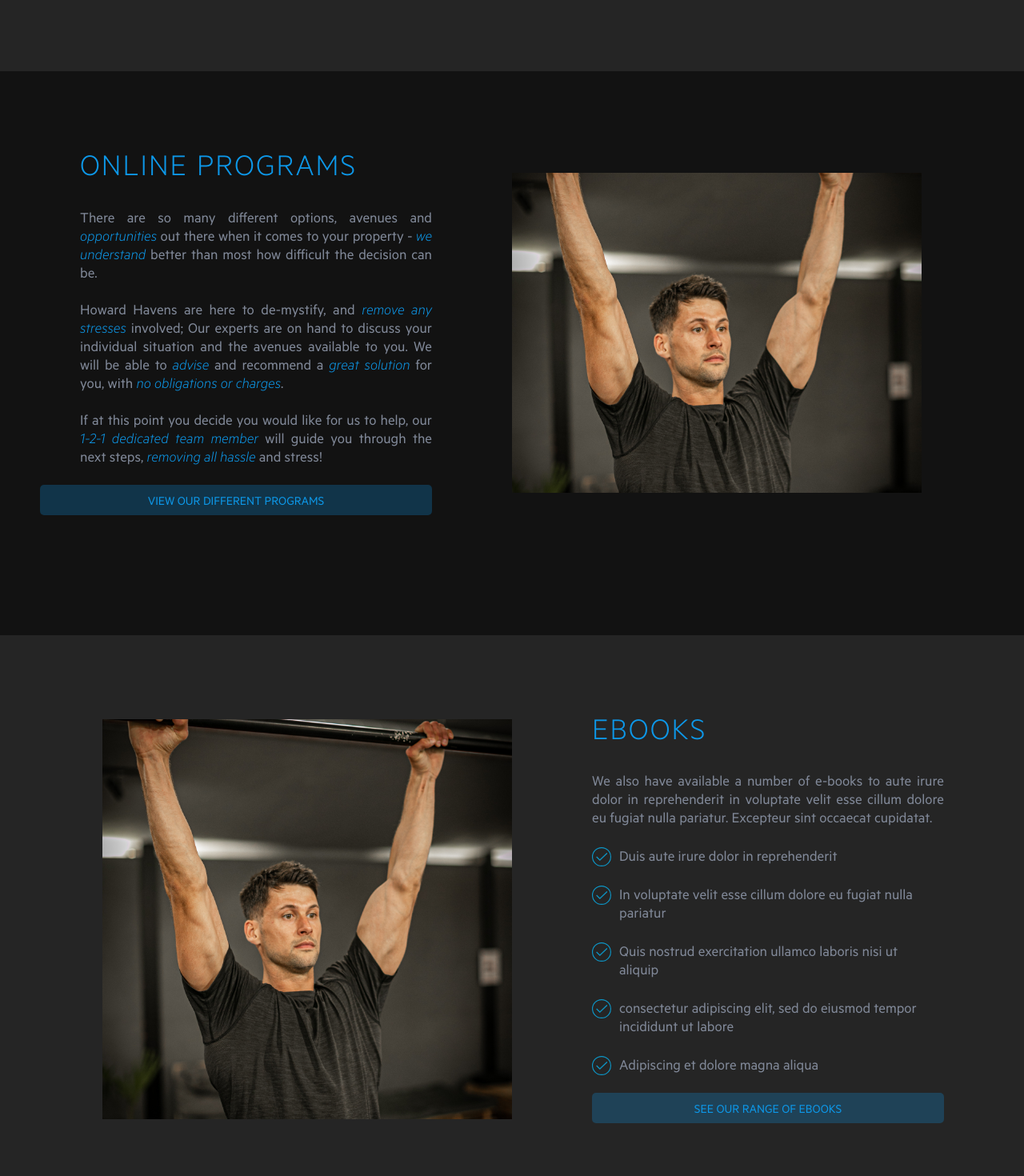
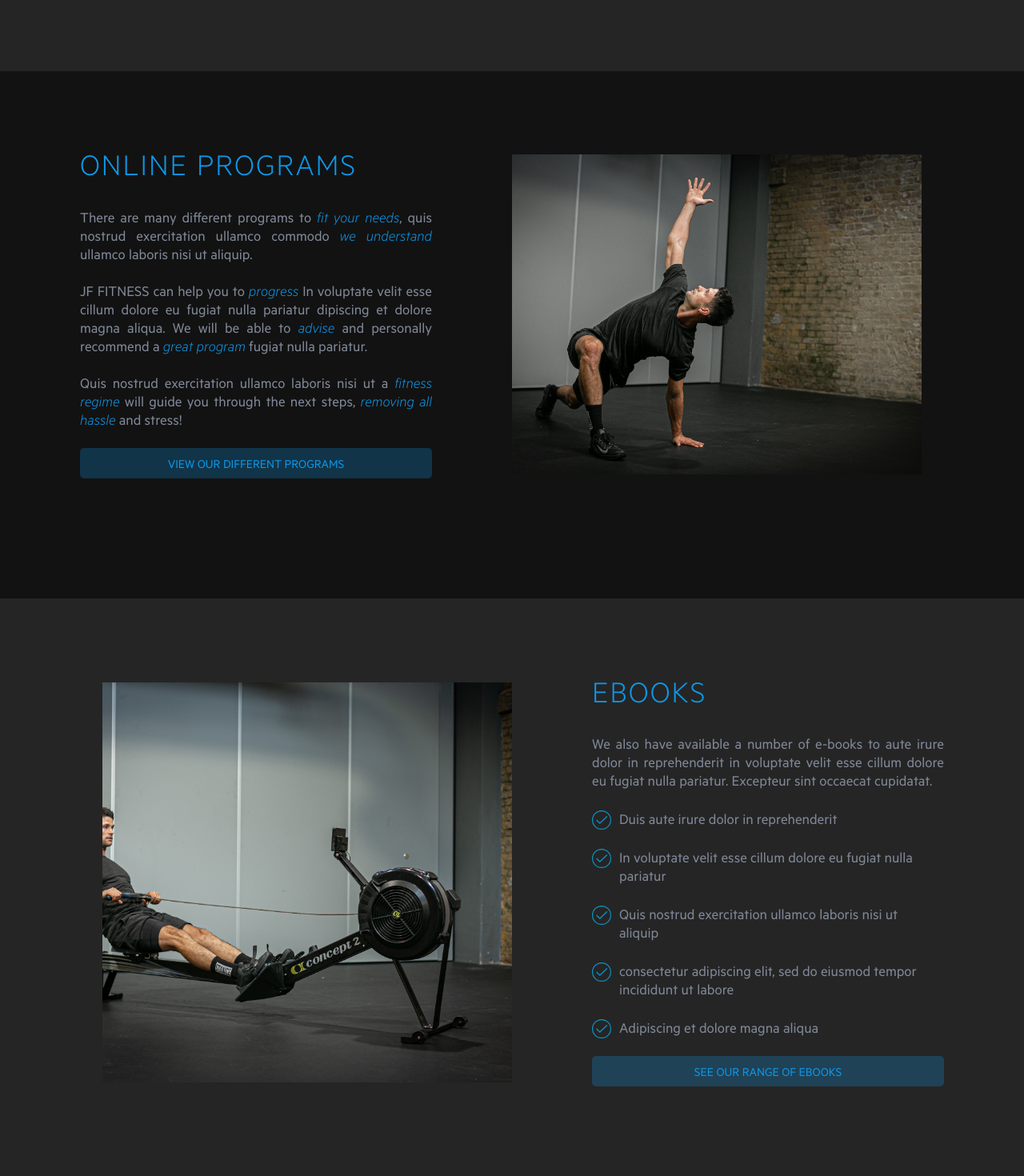
Before and after one commit to RKHTechnologies/jf-fitness, a React (Create React App) app: page / in a window 1280 px wide. Shown: the part 2860-4330 px from the top of the page at 80% size. Built offline with nearby package versions, Linux system fonts and the light colour scheme.

Commit message:
Added in homepage sections

```diff
--- a/src/Components/Services.tsx
+++ b/src/Components/Services.tsx
@@ -71,7 +71,7 @@ const Text = styled.div`
   grid-area: text;
   padding: 50px 100px;
   text-align: ${(p: ServiceProps) => p.alt ? "right" : null};
-  padding-left: ${(p: ServiceProps) => p.alt ? "50px" : null};
+  /* padding-left: ${(p: ServiceProps) => p.alt ? "50px" : null}; */
   color: rgb(255 255 255 /0.88);
 
   @media(max-width: ${SharedSettings.mobile}) {
@@ -89,13 +89,13 @@ const Title = styled.h1`
   color: ${colours.primary};
   text-transform: uppercase;
   letter-spacing: 2px;
-  padding-left: ${(p: ServiceProps) => p.alt ? "50px" : null};
+  /* padding-left: ${(p: ServiceProps) => p.alt ? "50px" : null}; */
   text-align: ${(p: ServiceProps) => p.alt ? "left" : null};
   text-transform: uppercase;
 
   @media(max-width: ${SharedSettings.mobile}) {
     font-size: 2em;
-    padding-left: 0;
+    /* padding-left: 0; */
   }
 `;
 
@@ -103,11 +103,11 @@ const Description = styled.div`
   text-align: justify;
   font-size: 1.2em;
   color: #818999;
-  padding-left: ${(p: ServiceProps) => p.alt ? "50px" :  null};
+  /* padding-left: ${(p: ServiceProps) => p.alt ? "50px" :  null}; */
 
   @media(max-width: ${SharedSettings.mobile}) {
     text-align: justify;
-    padding-left: 0;
+    /* padding-left: 0; */
   }
 `;
 
@@ -177,17 +177,10 @@ const Services: FC = ()  => {
       history.push(`${process.env.PUBLIC_URL}${link}`);
   }
 
-  const handleClick = (subject: string, address: string) => {
-    window.open(
-      `mailto:${address}@howardhavens.com?subject=${subject}`,
-      '_blank'
-    );
-  }
-
   return (
     <Container>
 
-      <Strip id="sales">
+      <Strip id="onlineCoaching">
         <Service>
           <Image image="holdUpBar2" right />
           <Text>
@@ -207,27 +200,27 @@ const Services: FC = ()  => {
         </Service>
       </Strip>
 
-      <Strip alt id="discuss">
+      <Strip alt id="onlinePrograms">
         <Service alt>
-          <Image image="pullUp" alt short />
+          <Image image="stretching" alt short />
           <Text alt>
             <Title alt>Online Programs</Title>
             <Description alt>
-              There are so many different options, avenues and <Highlight>opportunities</Highlight> out there when it comes to your property - <Highlight>we understand</Highlight> better than most how difficult the decision can be.
+              There are many different programs to <Highlight>fit your needs</Highlight>, quis nostrud exercitation ullamco commodo <Highlight>we understand</Highlight> ullamco laboris nisi ut aliquip.
               <br /><br />
-              Howard Havens are here to de-mystify, and <Highlight>remove any stresses</Highlight> involved; Our experts are on hand to discuss your individual situation and the avenues available to you.
-              We will be able to <Highlight>advise</Highlight> and recommend a <Highlight>great solution</Highlight> for you, with <Highlight>no obligations or charges</Highlight>.
+              JF FITNESS can help you to <Highlight>progress</Highlight> In voluptate velit esse cillum dolore eu fugiat nulla pariatur dipiscing et dolore magna aliqua.
+              We will be able to <Highlight>advise</Highlight> and personally recommend a <Highlight>great program</Highlight> fugiat nulla pariatur.
               <br /><br />
-              If at this point you decide you would like for us to help, our <Highlight>1-2-1 dedicated team member</Highlight> will guide you through the next steps, <Highlight>removing all hassle</Highlight> and stress!
+              Quis nostrud exercitation ullamco laboris nisi ut a <Highlight>fitness regime</Highlight> will guide you through the next steps, <Highlight>removing all hassle</Highlight> and stress!
             </Description>
             <Button onClick={() => handleNav("/onlineprograms")}>View our different programs</Button>
           </Text>
         </Service>
       </Strip>
 
-      <Strip id="tenantbuyers">
+      <Strip id="ebooks">
         <Service>
-          <Image image="pullUp" />
+          <Image image="rowing" />
           <Text>
             <Title>Ebooks</Title>
             <Description>
--- a/src/Shared/ImageLib.tsx
+++ b/src/Shared/ImageLib.tsx
@@ -9,6 +9,8 @@ import holdUpBar from '../img/_holdUpBar.jpg';
 import holdUpBar2 from '../img/_holdUpBar2.jpg';
 import pushWeight from '../img/_pushWeight.jpg';
 import barResting from '../img/_barResting.jpg';
+import stretching from '../img/_stretching.jpg';
+import rowing from '../img/_rowing.jpg';
 
 export const ImagesDesktop = {
   'rkh': rkh,
@@ -21,6 +23,8 @@ export const ImagesDesktop = {
   'holdUpBar2': holdUpBar2,
   'pushWeight': pushWeight,
   'barResting': barResting,
+  'stretching': stretching,
+  'rowing': rowing,
 }
 
 export const ImagesMobile = {
@@ -34,6 +38,8 @@ export const ImagesMobile = {
   'holdUpBar2': holdUpBar2,
   'pushWeight': pushWeight,
   'barResting': barResting,
+  'stretching': stretching,
+  'rowing': rowing,
 }
 
-export type imageLib = 'rkh' | 'jf' | 'gym' | 'gym1' | 'boxJump' | 'pullUp' | 'holdUpBar' | 'holdUpBar2' | 'pushWeight' | 'barResting';
+export type imageLib = 'rkh' | 'jf' | 'gym' | 'gym1' | 'boxJump' | 'pullUp' | 'holdUpBar' | 'holdUpBar2' | 'pushWeight' | 'barResting' | 'stretching' | 'rowing';
```
Also changed, not shown: src/img/_rowing.jpg (renamed from src/img/_J7A6262.JPG), src/img/_stretching.jpg (renamed from src/img/_J7A6685.JPG).
